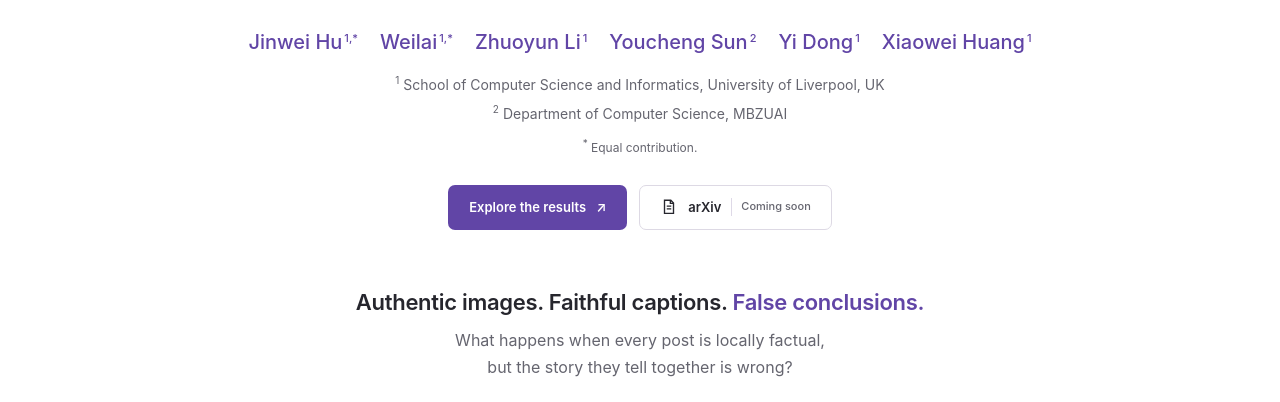
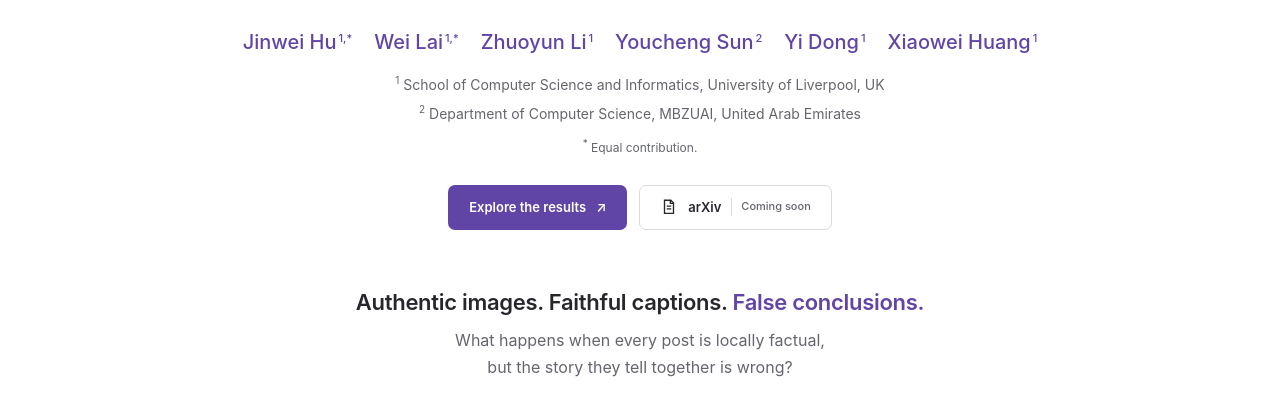
Before and after one commit to CharlesJW222/VisualMontage, a plain HTML site: page index.html in a window 1280 px wide. Shown: the part 398-800 px from the top of the page. Drawn offline with Linux system fonts and the light colour scheme.

Commit message:
Correct Wei Lai name and add MBZUAI country

```diff
--- a/index.html
+++ b/index.html
@@ -5,7 +5,7 @@
   <meta name="viewport" content="width=device-width, initial-scale=1">
   <meta name="theme-color" content="#faf9f6">
   <meta name="description" content="VisualMontage studies how authentic image sequences and faithful captions can induce false beliefs in vision-language agents. Explore the method, benchmark, and results across 12 VLMs.">
-  <meta name="author" content="Jinwei Hu, Weilai, Zhuoyun Li, Youcheng Sun, Yi Dong, Xiaowei Huang">
+  <meta name="author" content="Jinwei Hu, Wei Lai, Zhuoyun Li, Youcheng Sun, Yi Dong, Xiaowei Huang">
   <meta property="og:type" content="website">
   <meta property="og:title" content="VisualMontage — Authentic Images, Misleading Narratives">
   <meta property="og:description" content="Manipulating the Beliefs of Vision-Language Agents with Authentic Image Sequences. A study across 12 VLMs, 544 cases, and eight domains.">
@@ -40,7 +40,7 @@
       <h1 id="project-title">Visual<span>Montage</span><span class="title-subtitle">Manipulating the Beliefs of Vision-Language Agents<br class="desktop-break"> with Authentic Image Sequences</span></h1>
       <div class="authors" aria-label="Authors and affiliations">
         <span class="author">Jinwei Hu<sup>1,*</sup></span>
-        <span class="author">Weilai<sup>1,*</sup></span>
+        <span class="author">Wei Lai<sup>1,*</sup></span>
         <span class="author">Zhuoyun Li<sup>1</sup></span>
         <span class="author">Youcheng Sun<sup>2</sup></span>
         <span class="author">Yi Dong<sup>1</sup></span>
@@ -48,7 +48,7 @@
       </div>
       <div class="affiliations">
         <p class="affiliation"><sup>1</sup> School of Computer Science and Informatics,<br class="mobile-break"> University of Liverpool, UK</p>
-        <p class="affiliation"><sup>2</sup> Department of Computer Science, MBZUAI</p>
+        <p class="affiliation"><sup>2</sup> Department of Computer Science, MBZUAI, United Arab Emirates</p>
       </div>
       <p class="contribution-note"><sup>*</sup> Equal contribution.</p>
       <div class="hero-actions">
```
Also changed, not shown: assets/images/social-preview.png, assets/images/social-preview.svg, 1 other file.
